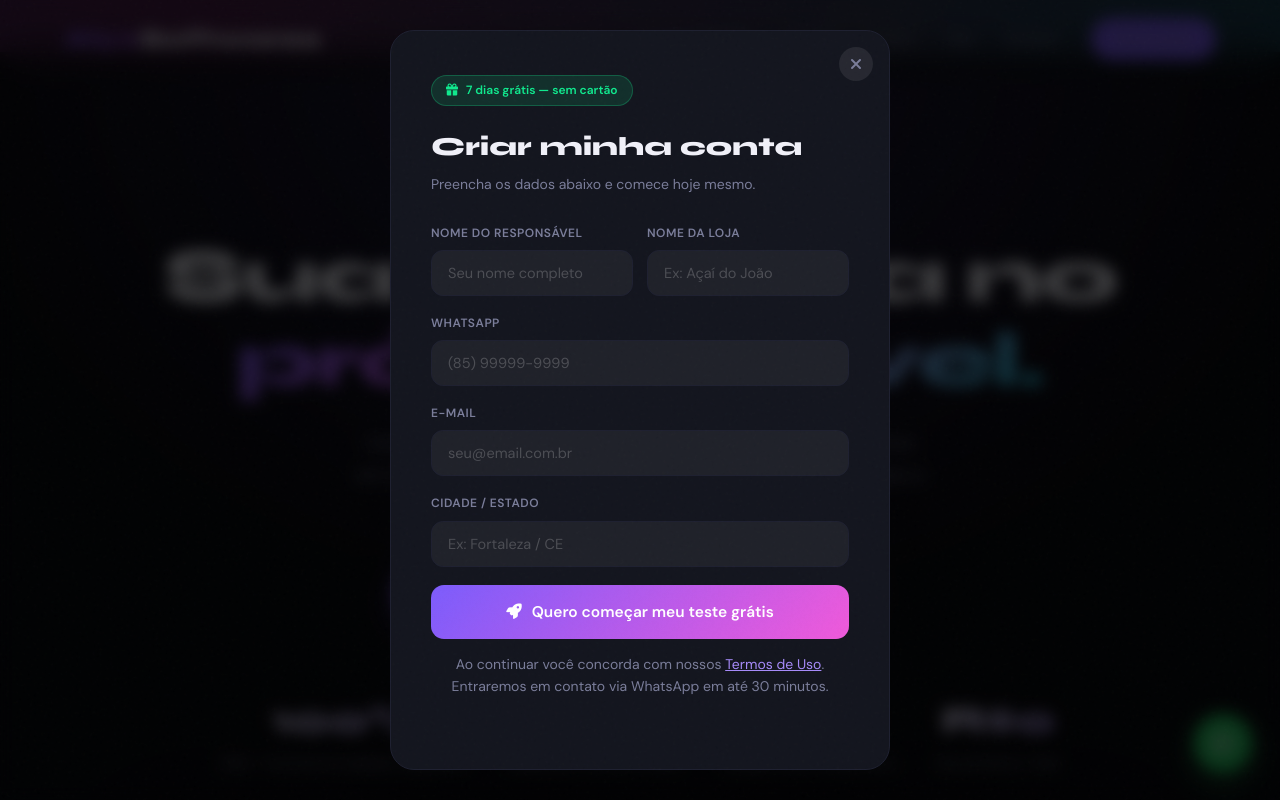
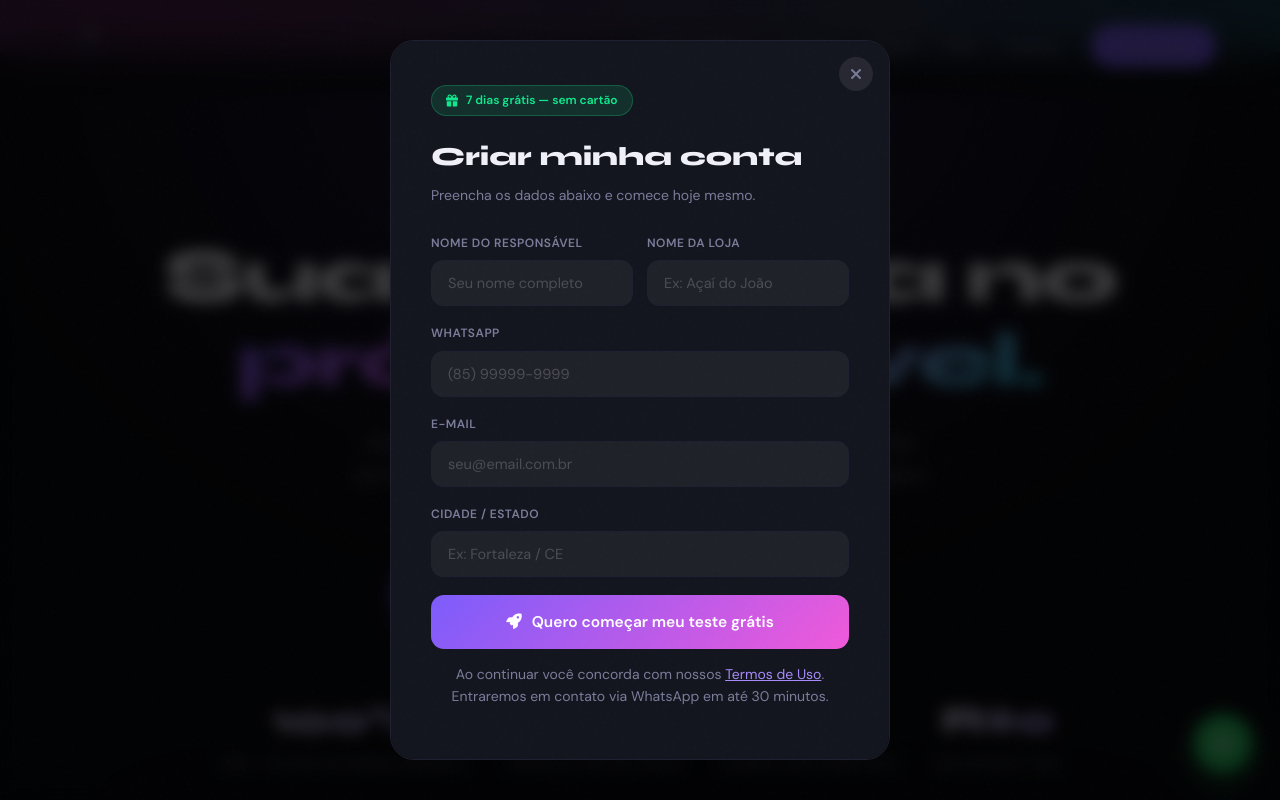
Before and after one commit to alyxsoftwares-debug/site-alyxsoftwares, a plain HTML site: page index.html in a window 1280 px wide. Both pictures are taken after a click on the link "Testar grátis". Shown: the top 800 px of the page. Drawn offline with Linux system fonts and the light colour scheme.

Commit message:
Add files via upload

```diff
--- a/index.html
+++ b/index.html
@@ -509,6 +509,8 @@ footer{
   border-radius:24px;padding:44px 40px;
   max-width:500px;width:100%;
   position:relative;
+  max-height: 90vh; /* Limita a altura a 90% da tela */
+  overflow-y: auto; /* Adiciona o scroll arrastando para baixo */
   animation:modalIn .3s ease;
 }
 @keyframes modalIn{from{opacity:0;transform:scale(.95)}to{opacity:1;transform:scale(1)}}
@@ -605,7 +607,9 @@ footer{
 
 <!-- NAVBAR -->
 <nav id="navbar">
-  <a href="#" class="nav-logo">Alyx<span style="-webkit-text-fill-color:var(--c-text)">Softwares</span></a>
+  <a href="#" class="nav-logo">
+  <img src="logo-alyx.png" alt="AlyxSoftwares" style="max-height: 45px; border-radius: 6px;">
+</a>
   <div class="nav-links">
     <a href="#funcionalidades">Funcionalidades</a>
     <a href="#produto">Sistema</a>
@@ -1047,7 +1051,9 @@ footer{
 <footer>
   <div class="footer-grid">
     <div class="footer-brand">
-      <a href="#" class="nav-logo">AlyxSoftwares</a>
+  <a href="#" class="nav-logo">
+    <img src="logo-alyx.png" alt="AlyxSoftwares" style="max-height: 45px; border-radius: 6px;">
+  </a>
       <p>Sistemas inteligentes para negócios modernos. Tecnologia acessível para quem quer crescer.</p>
       <div class="footer-social">
         <a class="social-btn" href="https://wa.me/5585921480429" target="_blank"><i class="fa-brands fa-whatsapp"></i></a>
```
Also changed, not shown: logo-alyx.png (added).
